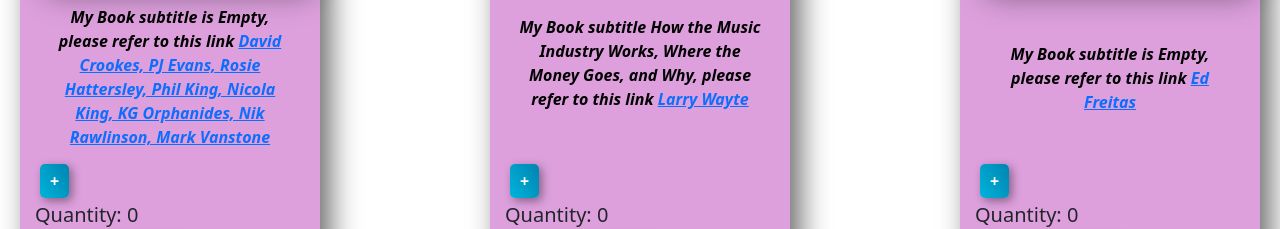
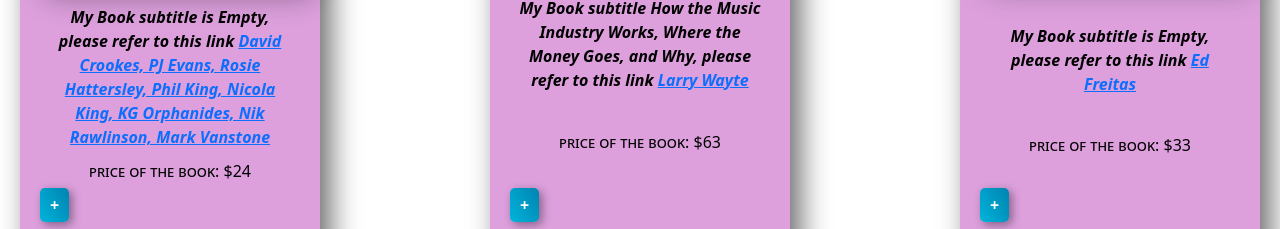
Before and after one commit to roc-cyber/Book_Shelf_1.0, a React (Create React App) app: page / in a window 1280 px wide. Shown: the part 479-708 px from the top of the page. Built offline with nearby package versions, Linux system fonts and the light colour scheme.

Commit message:
price-commit

```diff
--- a/package.json
+++ b/package.json
@@ -3,6 +3,8 @@
   "version": "0.1.0",
   "private": true,
   "dependencies": {
+    "@auth0/auth0-react": "^2.2.1",
+    "@react-oauth/google": "^0.11.1",
     "@testing-library/jest-dom": "^5.17.0",
     "@testing-library/react": "^13.4.0",
     "@testing-library/user-event": "^13.5.0",
--- a/src/BookObject.js
+++ b/src/BookObject.js
@@ -6,7 +6,8 @@ const Books =
           "subtitle": "",
           "author": "David Crookes, PJ Evans, Rosie Hattersley, Phil King, Nicola King, KG Orphanides, Nik Rawlinson, Mark Vanstone",
           "image": "https://www.dbooks.org/img/books/191204742Xs.jpg",
-          "url": "https://www.dbooks.org/the-official-raspberry-pi-handbook-2023-191204742x/"
+          "url": "https://www.dbooks.org/the-official-raspberry-pi-handbook-2023-191204742x/",
+          "price":"$24"
         },
         {
           "id": "2",
@@ -14,7 +15,8 @@ const Books =
           "subtitle": "How the Music Industry Works, Where the Money Goes, and Why",
           "author": "Larry Wayte",
           "image": "https://www.dbooks.org/img/books/5685804586s.jpg",
-          "url": "https://www.dbooks.org/pay-for-play-5685804586/"
+          "url": "https://www.dbooks.org/pay-for-play-5685804586/",
+          "price":"$63"
         },
         {
           "id": "3",
@@ -22,7 +24,8 @@ const Books =
           "subtitle": "",
           "author": "Ed Freitas",
           "image": "https://www.dbooks.org/img/books/1642002275s.jpg",
-          "url": "https://www.dbooks.org/azure-bot-service-succinctly-1642002275/"
+          "url": "https://www.dbooks.org/azure-bot-service-succinctly-1642002275/",
+          "price":"$33"
         },
         {
           "id": "4",
@@ -30,7 +33,8 @@ const Books =
           "subtitle": "",
           "author": "Anne Gloag, Andrew Gloag, Melissa Kramer",
           "image": "https://www.dbooks.org/img/books/1607826593s.jpg",
-          "url": "https://www.dbooks.org/introductory-algebra-1607826593/"
+          "url": "https://www.dbooks.org/introductory-algebra-1607826593/",
+          "price":"$55"
         },
         {
           "id": "5",
@@ -38,7 +42,8 @@ const Books =
           "subtitle": "Architecting Cloud Native Data Services Using Open Source Technology",
           "author": "Jeff Carpenter, Patrick McFadin",
           "image": "https://www.dbooks.org/img/books/1098111389s.jpg",
-          "url": "https://www.dbooks.org/managing-cloud-native-data-on-kubernetes-1098111389/"
+          "url": "https://www.dbooks.org/managing-cloud-native-data-on-kubernetes-1098111389/",
+          "price":"$50"
         },
         {
           "id": "6",
@@ -46,7 +51,8 @@ const Books =
           "subtitle": "",
           "author": "Simon Long",
           "image": "https://www.dbooks.org/img/books/1912047446s.jpg",
-          "url": "https://www.dbooks.org/an-introduction-to-c-gui-programming-1912047446/"
+          "url": "https://www.dbooks.org/an-introduction-to-c-gui-programming-1912047446/",
+          "price":"$50"
         },
         {
           "id": "7",
@@ -54,7 +60,8 @@ const Books =
           "subtitle": "",
           "author": "Donna Kirk",
           "image": "https://www.dbooks.org/img/books/1711470546s.jpg",
-          "url": "https://www.dbooks.org/contemporary-mathematics-1711470546/"
+          "url": "https://www.dbooks.org/contemporary-mathematics-1711470546/",
+          "price":"$34"
         },
         {
           "id": "8",
@@ -62,7 +69,8 @@ const Books =
           "subtitle": "Thomas Young",
           "author": "Andrew Robinson",
           "image": "https://www.dbooks.org/img/books/1805110195s.jpg",
-          "url": "https://www.dbooks.org/the-last-man-who-knew-everything-1805110195/"
+          "url": "https://www.dbooks.org/the-last-man-who-knew-everything-1805110195/",
+          "price":"$45"
         },
         {
           "id": "9",
@@ -70,7 +78,8 @@ const Books =
           "subtitle": "April 2023",
           "author": "HackSpace Team",
           "image": "https://www.dbooks.org/img/books/5685527822s.jpg",
-          "url": "https://www.dbooks.org/hackspace-magazine-issue-65-5685527822/"
+          "url": "https://www.dbooks.org/hackspace-magazine-issue-65-5685527822/",
+          "price":"$76"
         },
         {
           "id": "10",
@@ -78,7 +87,8 @@ const Books =
           "subtitle": "",
           "author": "Cheryl Lawson",
           "image": "https://www.dbooks.org/img/books/5685535457s.jpg",
-          "url": "https://www.dbooks.org/intro-to-social-media-5685535457/"
+          "url": "https://www.dbooks.org/intro-to-social-media-5685535457/",
+          "price":"$50"
         },
         {
           "id": "11",
@@ -86,7 +96,8 @@ const Books =
           "subtitle": "March 2023",
           "author": "HackSpace Team",
           "image": "https://www.dbooks.org/img/books/5679752518s.jpg",
-          "url": "https://www.dbooks.org/hackspace-magazine-issue-64-5679752518/"
+          "url": "https://www.dbooks.org/hackspace-magazine-issue-64-5679752518/",
+          "price":"$87"
         },
         {
           "id": "12",
@@ -94,7 +105,8 @@ const Books =
           "subtitle": "",
           "author": "Jacqulyn A. Baughman",
           "image": "https://www.dbooks.org/img/books/5679742652s.jpg",
-          "url": "https://www.dbooks.org/introduction-to-mechanical-engineering-design-5679742652/"
+          "url": "https://www.dbooks.org/introduction-to-mechanical-engineering-design-5679742652/",
+          "price":"$50"
         },
         {
           "id": "13",
@@ -102,7 +114,8 @@ const Books =
           "subtitle": "",
           "author": "Ed Freitas",
           "image": "https://www.dbooks.org/img/books/1642002305s.jpg",
-          "url": "https://www.dbooks.org/svelte-succinctly-1642002305/"
+          "url": "https://www.dbooks.org/svelte-succinctly-1642002305/",
+          "price":"$31"
         },
         {
           "id": "14",
@@ -110,7 +123,8 @@ const Books =
           "subtitle": "Workbook for Flipped-classroom Teaching",
           "author": "Thomas Sauter, Marco Albrecht",
           "image": "https://www.dbooks.org/img/books/1800644124s.jpg",
-          "url": "https://www.dbooks.org/introduction-to-systems-biology-1800644124/"
+          "url": "https://www.dbooks.org/introduction-to-systems-biology-1800644124/",
+          "price":"$41"
         },
         {
           "id": "15",
@@ -118,7 +132,8 @@ const Books =
           "subtitle": "",
           "author": "Manav Gupta",
           "image": "https://www.dbooks.org/img/books/111954601Xs.jpg",
-          "url": "https://www.dbooks.org/blockchain-for-dummies-111954601x/"
+          "url": "https://www.dbooks.org/blockchain-for-dummies-111954601x/",
+          "price":"$91"
         },
         {
           "id": "16",
@@ -126,7 +141,8 @@ const Books =
           "subtitle": "",
           "author": "Dirk Strauss",
           "image": "https://www.dbooks.org/img/books/1642002283s.jpg",
-          "url": "https://www.dbooks.org/aspnet-core-apis-succinctly-1642002283/"
+          "url": "https://www.dbooks.org/aspnet-core-apis-succinctly-1642002283/",
+          "price":"$66"
         },
         {
           "id": "17",
@@ -134,7 +150,8 @@ const Books =
           "subtitle": "",
           "author": "Kees Vuik, Fred Vermolen, Martin van Gijzen",
           "image": "https://www.dbooks.org/img/books/9463666656s.jpg",
-          "url": "https://www.dbooks.org/numerical-methods-for-ordinary-differential-equations-9463666656/"
+          "url": "https://www.dbooks.org/numerical-methods-for-ordinary-differential-equations-9463666656/",
+          "price":"$62"
         },
         {
           "id": "18",
@@ -142,7 +159,8 @@ const Books =
           "subtitle": "Essays on Organizational Transformation from Google Practitioners",
           "author": "Kieran Broadfoot",
           "image": "https://www.dbooks.org/img/books/1492095176s.jpg",
-          "url": "https://www.dbooks.org/a-practical-guide-to-cloud-migration-1492095176/"
+          "url": "https://www.dbooks.org/a-practical-guide-to-cloud-migration-1492095176/",
+          "price":"$58"
         },
         {
           "id": "19",
@@ -150,7 +168,8 @@ const Books =
           "subtitle": "A Multi-Perspective History of Modern Europe, 1500-2000",
           "author": "Jan Hansen, Jochen Hung, Jaroslav Ira, Judit Klement, Sylvain Lesage, Juan Luis Simal, Andrew Tompkins",
           "image": "https://www.dbooks.org/img/books/1800648723s.jpg",
-          "url": "https://www.dbooks.org/the-european-experience-1800648723/"
+          "url": "https://www.dbooks.org/the-european-experience-1800648723/",
+          "price":"$50"
         },
         {
           "id": "20",
@@ -158,7 +177,8 @@ const Books =
           "subtitle": "February 2023",
           "author": "HackSpace Team",
           "image": "https://www.dbooks.org/img/books/5676984863s.jpg",
-          "url": "https://www.dbooks.org/hackspace-magazine-issue-63-5676984863/"
+          "url": "https://www.dbooks.org/hackspace-magazine-issue-63-5676984863/",
+          "price":"$76"
         }
       ];
 
--- a/src/component/App.css
+++ b/src/component/App.css
@@ -288,3 +288,9 @@
     margin-top: 10px; /* Add some space above the copyright notice */
     font-style: italic; /* Make it italic if desired */
 }
+
+.price-tag{
+  color: black;
+  text-decoration: solid;
+  font-variant-caps: all-petite-caps;
+}
--- a/src/component/App.jsx
+++ b/src/component/App.jsx
@@ -19,6 +19,7 @@ export default function App() {
             title={book.title}
             url={book.url}
             image={book.image}
+            price={book.price}
             subtitle={book.subtitle === ""? "is Empty" : book.subtitle}
           />
         )}
--- a/src/component/Book.jsx
+++ b/src/component/Book.jsx
@@ -3,7 +3,7 @@ import './App.css';
 import Add from './AddButton';
 
 
-const Book = ({author,title,url,subtitle,image,key}) => {
+const Book = ({author,title,url,subtitle,image,key,price}) => {
   return (
     <div className='Book-object'>
       <header>
@@ -11,6 +11,7 @@ const Book = ({author,title,url,subtitle,image,key}) => {
       </header>
       <img className='image-model' src={image} alt='Book' />
       <p className='book-text'>My Book subtitle {subtitle}, please refer to this link {<a href={url}>{author}</a>}</p>
+      <span className='price-tag'>Price of the book: {price}</span>
       <Add key={key} author={author}/>
 
     </div>
--- a/src/component/Header.jsx
+++ b/src/component/Header.jsx
@@ -1,8 +1,10 @@
 import React from 'react'
+
 
 function Header(){
     return (
         <header>
+
             <h1 className='Book-header'>BookShelf</h1>
         </header>
     )
```
Also changed, not shown: src/index.js (+6 -3 lines), 1 other file (tests, documents, lock files or other folders).
